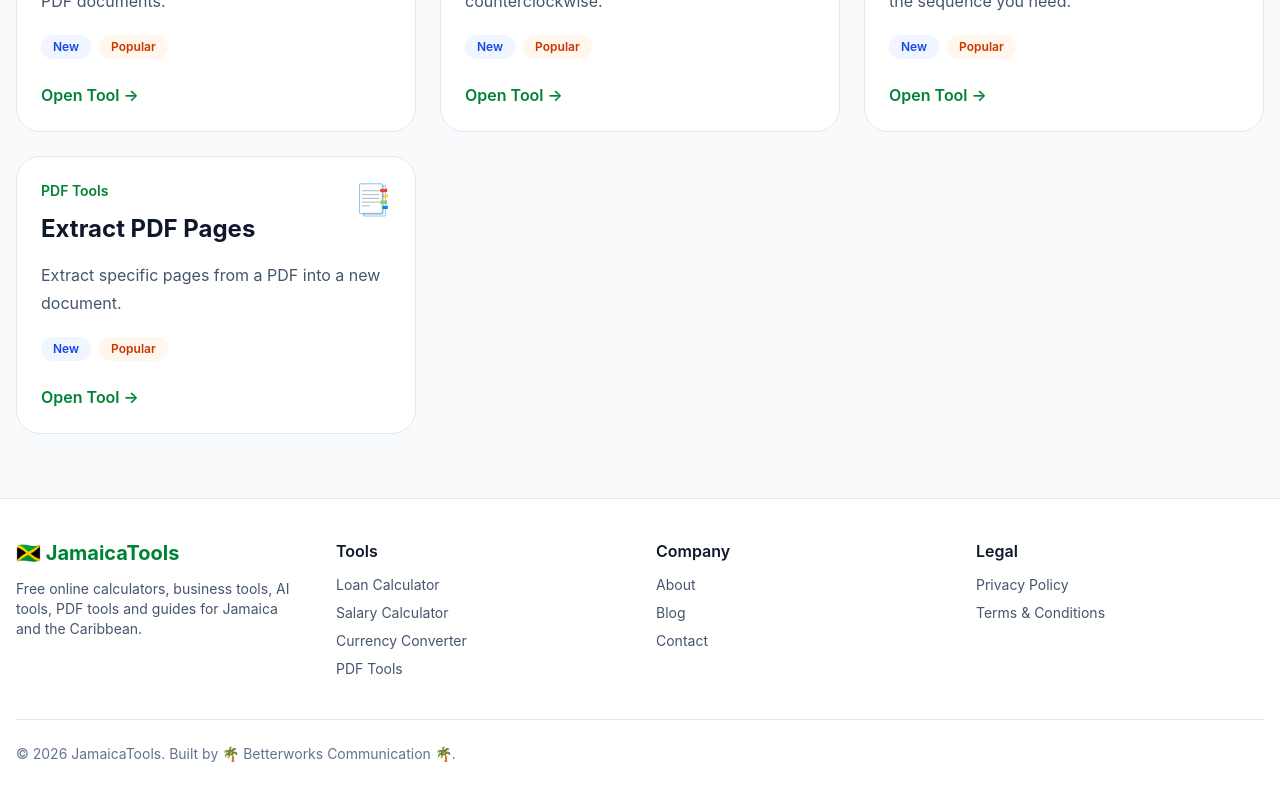
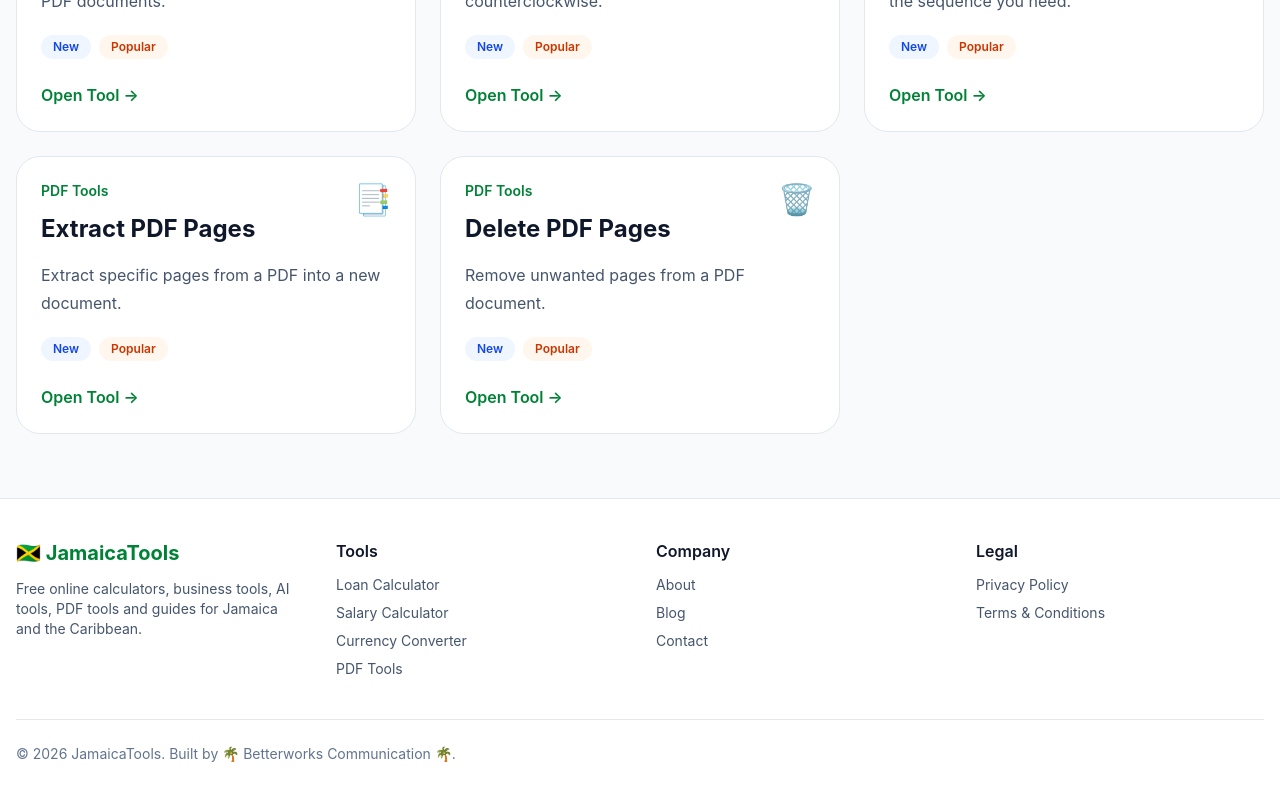
Before and after one commit to Movieslists02/jamaicatools, a React (Vite) app: page /tools in a window 1280 px wide. Shown: the part 2777-3577 px from the top of the page. Built offline with nearby package versions, Linux system fonts and the light colour scheme.

Commit message:
feat: add delete pdf pages tool page

```diff
--- /dev/null
+++ b/src/components/tools/pdf/DeletePDFPages.jsx
@@ -0,0 +1,23 @@
+import PDFWorkspace from "./PDFWorkspace";
+
+const MAX_PDF_SIZE = 25 * 1024 * 1024;
+
+function DeletePDFPages() {
+  return (
+    <PDFWorkspace
+      title="Delete PDF Pages"
+      headerTitle="🗑️ Delete PDF Pages"
+      headerSubtitle="Remove unwanted pages from a PDF document."
+      actionLabel="Delete Pages"
+      uploadTitle="Drag and drop your PDF here"
+      uploadDescription="Upload one PDF file up to 25 MB."
+      browseLabel="Browse PDF"
+      filesTitle="PDF to Edit"
+      allowMultiple={false}
+      minimumFiles={1}
+      maxFileSize={MAX_PDF_SIZE}
+    />
+  );
+}
+
+export default DeletePDFPages;
--- a/src/data/tools.js
+++ b/src/data/tools.js
@@ -707,6 +707,35 @@ seoDescription:
       "merge-pdf",
     ],
   },
+
+  {
+    id: 26,
+    slug: "delete-pdf-pages",
+    title: "Delete PDF Pages",
+    category: "PDF Tools",
+    description:
+      "Remove unwanted pages from a PDF document.",
+    icon: "🗑️",
+    featured: true,
+    popular: true,
+    new: true,
+    keywords: [
+      "delete pdf pages",
+      "remove pdf pages",
+      "erase pdf pages",
+      "pdf page remover",
+      "delete pages from pdf",
+      "remove document pages",
+    ],
+    seoTitle: "Delete PDF Pages Online | JamaicaTools",
+    seoDescription:
+      "Remove unwanted pages from PDF documents online with JamaicaTools.",
+    relatedTools: [
+      "extract-pdf-pages",
+      "organize-pdf",
+      "split-pdf",
+    ],
+  },
 ];
 
 export default tools;
--- a/src/pages/ToolDetails.jsx
+++ b/src/pages/ToolDetails.jsx
@@ -26,6 +26,7 @@ import UnlockPDF from "../components/tools/pdf/UnlockPDF";
 import RotatePDF from "../components/tools/pdf/RotatePDF";
 import OrganizePDF from "../components/tools/pdf/OrganizePDF";
 import ExtractPDFPages from "../components/tools/pdf/ExtractPDFPages";
+import DeletePDFPages from "../components/tools/pdf/DeletePDFPages";
 
 const toolComponents = {
   "loan-calculator": LoanCalculator,
@@ -53,6 +54,7 @@ const toolComponents = {
   "rotate-pdf": RotatePDF,
   "organize-pdf": OrganizePDF,
   "extract-pdf-pages": ExtractPDFPages,
+  "delete-pdf-pages": DeletePDFPages,
 };
 
 function ToolDetails() {
```
